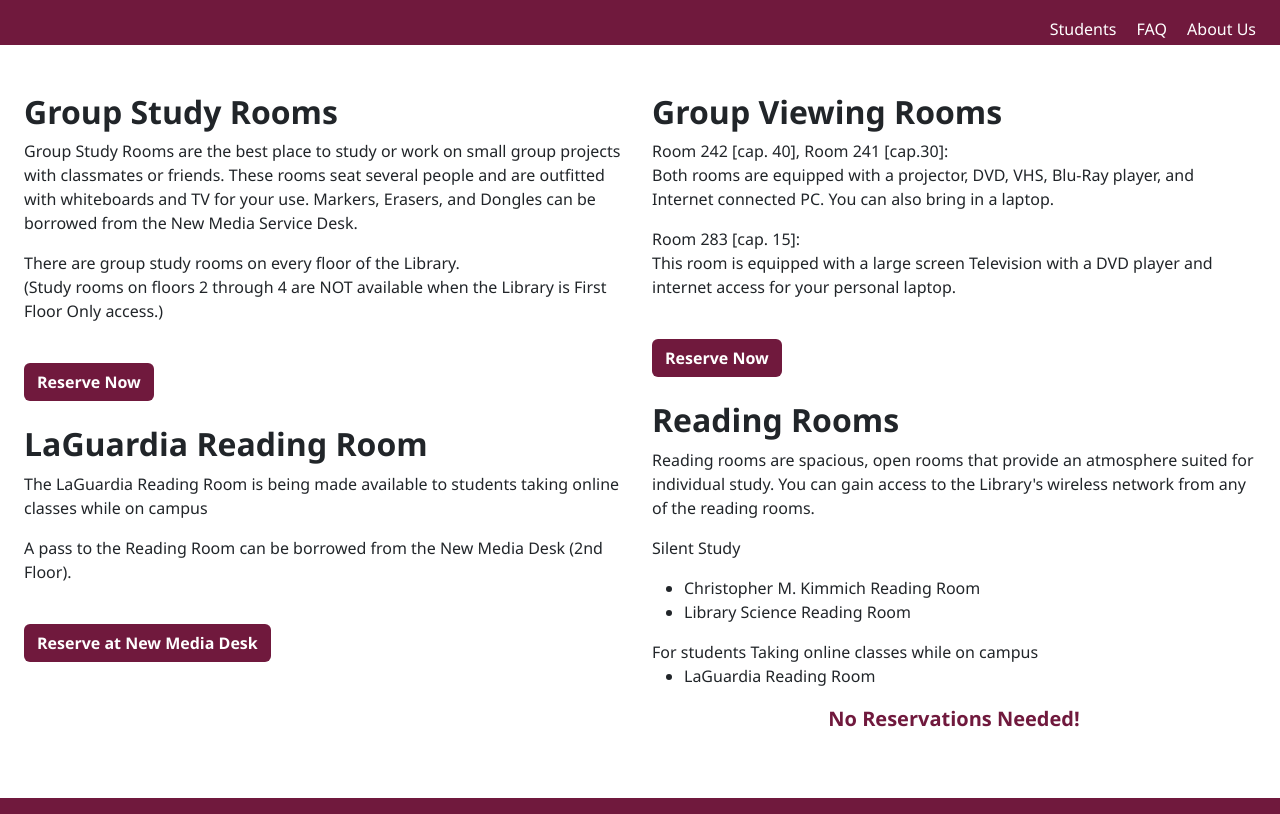
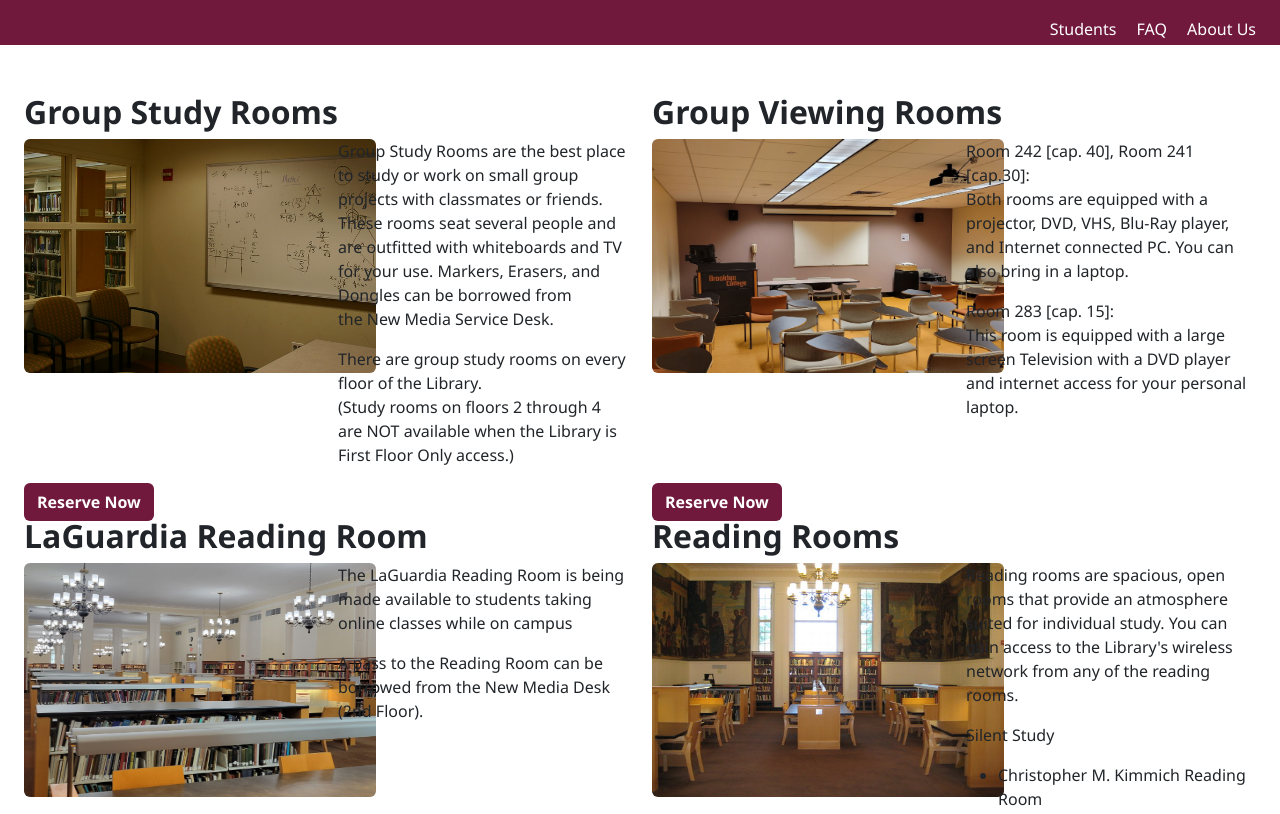
Before and after one commit to ZCatspurr/3650-G1, a plain HTML site: page roomDisplay.html in a window 1280 px wide. Shown: the part 99-913 px from the top of the page. Drawn offline with nearby package versions, Linux system fonts and the light colour scheme.

Commit message:
Added images and functionality to new media desk button

```diff
--- a/roomDisplay.html
+++ b/roomDisplay.html
@@ -35,44 +35,76 @@
 
       <!-- Left Hand Side -->
       <div class="col-md-6">
-	      <div>
-		      <h2><strong>Group Study Rooms</strong></h2>
-		      <!-- Add Image -->
+	      <div style="height:400px;">
+		      <h2><strong>Group Study Rooms</strong></h2> <!-- Top left -->
+		      <div class="row">
+			      <div class="col-md-6">
+				      <!-- Image -->
+		      		      <img src="assets\BC_Group_Study_Room.jpg" alt="A photo of the inside of one of the study rooms" style="width:352px; height:234px;" class="rounded">
+			      </div>
+
+			      <div class="col-md-6">
+				      <!-- Text -->
 				      <p>Group Study Rooms are the best place to study or work on small group projects with classmates or friends.
 				      These rooms seat several people and are outfitted with whiteboards and TV for your use. Markers, Erasers,
 				      and Dongles can be borrowed from the New Media Service Desk.</p>
 				      <p>There are group study rooms on every floor of the Library.<br>
 				      (Study rooms on floors 2 through 4 are NOT available when the Library is First Floor Only access.)</p>
+			      </div>
+		      </div>
+		      <button class="btn btn-maroon"><b>Reserve Now</b></button>
+	      </div>
 
-		      <button class="btn btn-maroon mt-4"><b>Reserve Now</b></button>
+	      <div class="mt-4" style="height:430px;">
+		      <h2><strong>LaGuardia Reading Room</strong></h2> <!-- Bottom Left -->
+		      <div class="row">
+			      <div class="col-md-6">
+				      <!-- Image -->
+				      <img src="assets\BC_LaGuardia_RR.jpg" alt"A photo of the inside of the 'LaGuardia Reading Room'" style="width:352px; height:234px;" class="rounded">
 			      </div>
-	      <div class="mt-4">
-		      <h2><strong>LaGuardia Reading Room</strong></h2>
-		      <!-- Add Image -->
+
+			      <div class="col-md-6">
+				      <!-- Text -->
 				      <p>The LaGuardia Reading Room is being made available to students taking online classes while on campus</p>
 				      <p>A pass to the Reading Room can be borrowed from the New Media Desk (2nd Floor).</p>
-
-		      <button class="btn btn-maroon mt-4"><b>Reserve at New Media Desk</b></button>
+			      </div>
+		      </div>
+		      <a href="https://library.brooklyn.cuny.edu/library/about/directory/index.php?view=show_rooms&room_id=113" class="btn btn-maroon mt-5"><b>Reserve at New Media Desk</b></a>
 	      </div>
       </div>
 
       <!-- Right Hand Side -->
       <div class="col-md-6">
-	      <div>
-		      <h2><strong>Group Viewing Rooms</strong></h2>
-		      <!-- Add Image -->
+	      <div style="height:400px;">
+		      <h2><strong>Group Viewing Rooms</strong></h2> <!-- Top Right -->
+		      <div class="row">
+			      <div class="col-md-6">
+				      <!-- Image -->
+				      <img src="assets\BC_Group_Viewing_Room.jpg" alt"A photo of the inside of one of the group viewing rooms" style="width:352px; height:234px;" class="rounded">
+			      </div>
+
+			      <div class="col-md-6">
+				      <!-- Text -->
 				      <p>Room 242 [cap. 40], Room 241 [cap.30]:<br>
 				      Both rooms are equipped with a projector, DVD, VHS, Blu-Ray player, and Internet connected PC. You can also
 				      bring in a laptop.</p>
 				      <p>Room 283 [cap. 15]:<br>
 				      This room is equipped with a large screen Television with a DVD player and internet access for your personal
 				      laptop.</p>
+			      </div>
+		      </div>
+		      <button class="btn btn-maroon mt-5"><b>Reserve Now</b></button>
+	      </div>
+	      <div class="mt-4" style="height:430px;">
+		      <h2><strong>Reading Rooms</strong></h2> <!-- Bottom Right -->
+		      <div class="row">
+			      <div class="col-md-6">
+				      <!-- Image -->
+				      <img src="assets\BC_Reading_Room.jpg" alt"A photo of the inside of the reading room" style="width:352px; height:234px;" class="rounded">
+			      </div>
 
-		      <button class="btn btn-maroon mt-4"><b>Reserve Now</b></button>
-	      </div>
-	      <div class="mt-4">
-		      <h2><strong>Reading Rooms</strong></h2>
-		      <!-- Add Image -->
+			      <div class="col-md-6">
+				      <!-- Text -->
 				      <p>Reading rooms are spacious, open rooms that provide an atmosphere suited for individual study. You can
 		      gain access to the Library's wireless network from any of the reading rooms.</p>
 				      <p>Silent Study<br>
@@ -85,8 +117,8 @@
 					      <li>LaGuardia Reading Room</li>
 				      </ul>
 				      </p>
-
-
+			      </div>
+		      </div>
 		      <p style="text-align: center; font-size: 20px; color: #70193D;"><b>No Reservations Needed!</b></p>
 	      </div>
     </div>
```
Also changed, not shown: assets/BC_Group_Study_Room.jpg (added), assets/BC_Group_Viewing_Room.jpg (added), assets/BC_LaGuardia_RR.jpg (added), assets/BC_Reading_Room.jpg (added). Lines whose indentation alone changed are shown as unchanged.
